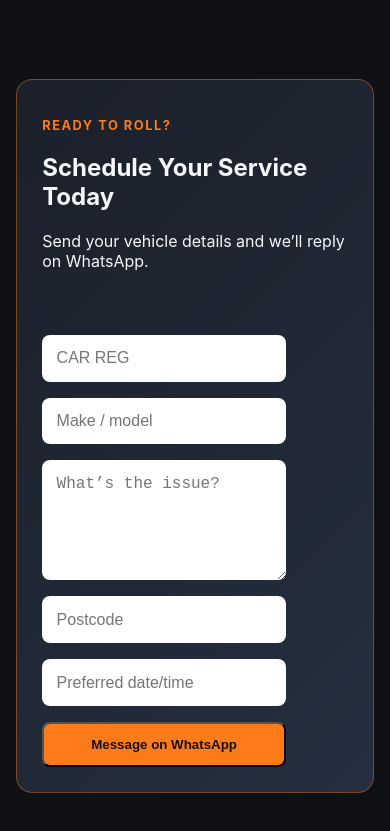
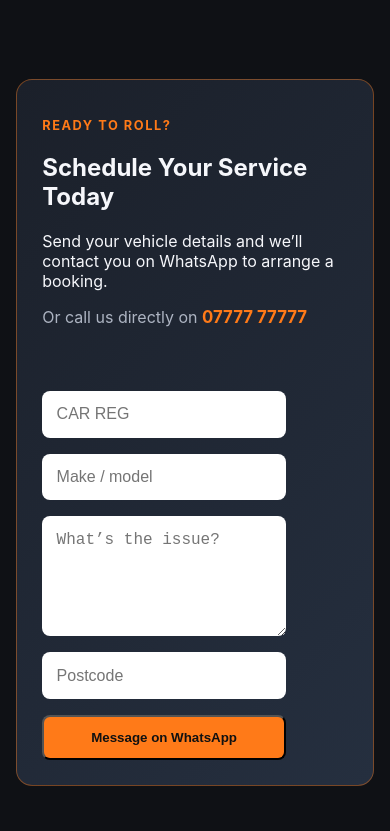
Before and after one commit to owenmatty/DarylMechanicVue, a Vue app: page / in a window 390 px wide. Shown: the part 2774-3605 px from the top of the page. Built offline with nearby package versions, Linux system fonts and the light colour scheme.

Commit message:
Amended phone number removal of date time.

```diff
--- a/src/components/ContactCTA.vue
+++ b/src/components/ContactCTA.vue
@@ -3,13 +3,20 @@
     <div class="cta-card">
 
       <div>
-        <p class="eyebrow">Ready to Roll?</p>
+        <div>
+  <p class="eyebrow">Ready to Roll?</p>
 
-        <h2>Schedule Your Service Today</h2>
+  <h2>Schedule Your Service Today</h2>
 
-        <p>
-          Send your vehicle details and we’ll reply on WhatsApp.
-        </p>
+  <p>
+    Send your vehicle details and we’ll contact you on WhatsApp to arrange a booking.
+  </p>
+
+  <p class="contact-direct">
+    Or call us directly on
+    <a href="tel:077777777">07777 77777</a>
+  </p>
+</div>
       </div>
 
       <form class="contact-form" @submit.prevent="submitEnquiry">
@@ -36,9 +43,6 @@
         <!-- POSTCODE -->
         <input v-model="form.postcode" placeholder="Postcode" required />
 
-        <!-- DATE -->
-        <input v-model="form.preferredDate" placeholder="Preferred date/time" />
-
         <!-- SUBMIT -->
         <button class="btn btn-primary" type="submit" :disabled="loading">
           {{ loading ? "Loading..." : "Message on WhatsApp" }}
@@ -64,7 +68,6 @@
   makeModel: "",
   issue: "",
   postcode: "",
-  preferredDate: ""
 });
 
 async function lookupReg() {
@@ -120,7 +123,6 @@
     form.reg = form.reg.trim();
     form.issue = form.issue.trim();
     form.postcode = form.postcode.trim();
-    form.preferredDate = form.preferredDate.trim();
 
     const res = await fetch("/api/enquiry", {
       method: "POST",
--- a/src/style.css
+++ b/src/style.css
@@ -142,6 +142,21 @@
   font-weight: 500;
   margin-bottom: 1.5rem;
 }
+.contact-direct {
+  margin-top: 1rem;
+  color: var(--muted);
+}
+
+.contact-direct a {
+  color: var(--accent);
+  text-decoration: none;
+  font-weight: 700;
+  font-size: 1.05rem;
+}
+
+.contact-direct a:hover {
+  text-decoration: underline;
+}
 
 @media (max-width: 900px) {
   .service-grid,
```
Also changed, not shown: 1 other file (tests, documents, lock files or other folders).
